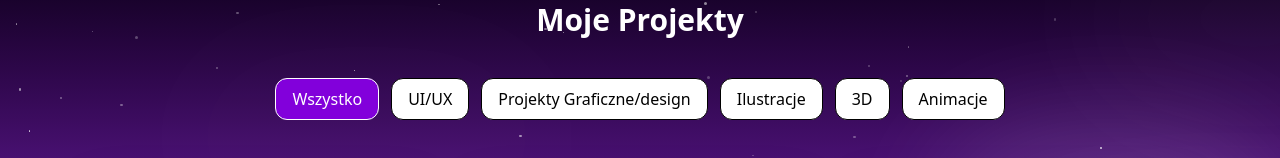
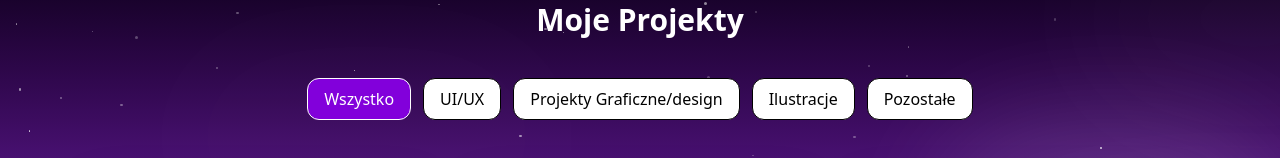
Before and after one commit to Skierka35/github-portfolio, a Next.js app in the folder portfolio-react/: page /projects in a window 1280 px wide. Shown: the part 186-344 px from the top of the page. Built offline with nearby package versions, Linux system fonts and the light colour scheme.

Commit message:
Update tag section

```diff
--- a/portfolio-react/src/app/components/projectGallery.tsx
+++ b/portfolio-react/src/app/components/projectGallery.tsx
@@ -22,7 +22,7 @@ const allProjects: Project[] = [
     description: "Projekt stworzony we współpracy zespołowej, podział na frontend i backend. Praca nad projektem była zorganizowana branchami. Aplikacja umożliwia użytkownikom śledzenie wydatków, tworzenie grup użytkowników w celu rozliczania wydatków. W projekcie moim celem było rozplanowanie funkcjonalności strony oraz praca z front'endem.",
     image: "/budgetingApp.JPG",
     link: "https://budgeting-pi.vercel.app/demo",
-    tags: ["UI/UX", "Projekty Graficzne/design"],
+    tags: ["UI/UX"],
   },
   {
     id: 2,
@@ -45,7 +45,7 @@ const allProjects: Project[] = [
     description: "Spot reklamujący nowe smaki napoju owocowego Fluo. Marka, etykiety na napoje i animacja została wykonana za pomocą programu Canva.",
     video: "/fluoMP4.mp4",
     link: "https://www.canva.com/design/DAGx7mdE0gU",
-    tags: ["Animacje"],
+    tags: ["Projekty Graficzne/design"],
   },
   {
     id: 5,
@@ -53,14 +53,14 @@ const allProjects: Project[] = [
     description: "Krótka reklama wykonana w programie Canva. Założeniem projektu było utworzenie reklamy kulturowego wydarzenia w okolicy do 8 sekund.",
     video: "/ScaryMovieNight.mp4",
     link: "https://www.canva.com/design/DAFaaitDYig",
-    tags: ["Animacje"],
+    tags: ["Projekty Graficzne/design"],
   },
   {
     id: 6,
     title: "Food Swamp",
     description: "Projekt mający na celu 'wykorzystanie zdjęcia' w swoim projekcie. Jest to jaszczurka z nadgryzionej mocchi sezamowej i nietoperze z zupy ramen. Projekt został wykonany w programie Adobe photoshop.",
     image: "/FoodSwamp.png",
-    tags: ["Ilustracje", "Projekty Graficzne/design"],
+    tags: ["Ilustracje"],
   },
   {
     id: 7,
@@ -83,18 +83,18 @@ const allProjects: Project[] = [
     description: "Prosty projekt kreatora postaci 3D w unity. Narzędzie te miało służyć jako kreator postaci z możliwością pobrania zasobów do osobnego projektu Unity za pomocą formatu .FBX. Projekt działa tylko w środowisku Unity.",
     image: "/Modele postaci w blenderze.PNG",
     link: "https://lillalll.itch.io/charactercreator",
-    tags: ["3D"],
+    tags: ["Pozostałe"],
   },
   {
     id: 10,
     title: "Cozy Bedroom",
     description: "Projekt pokoju utworzony i wyrenderowany w programie blender. Prosta scena wykonana z podstawowych narzędzi przedstawiona w rzucie izometrycznym.",
     image: "/RenderResult.png",
-    tags: ["3D", "Ilustracje"],
+    tags: ["Pozostałe"],
   },
 ];
 
-const tags = ["Wszystko", "UI/UX", "Projekty Graficzne/design", "Ilustracje", "3D", "Animacje"];
+const tags = ["Wszystko", "UI/UX", "Projekty Graficzne/design", "Ilustracje", "Pozostałe"];
 
 function ProjectCard({
   title,
```
